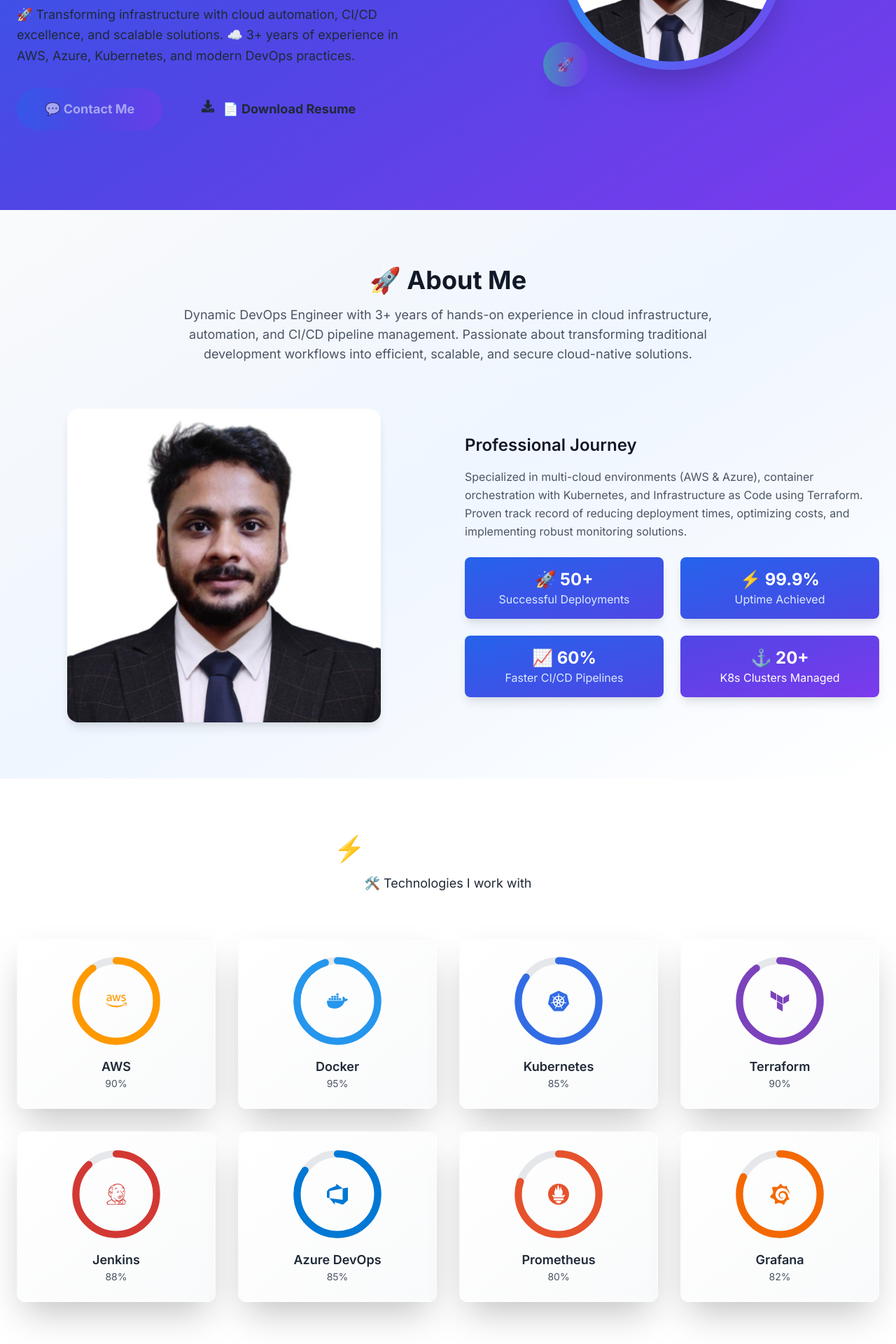
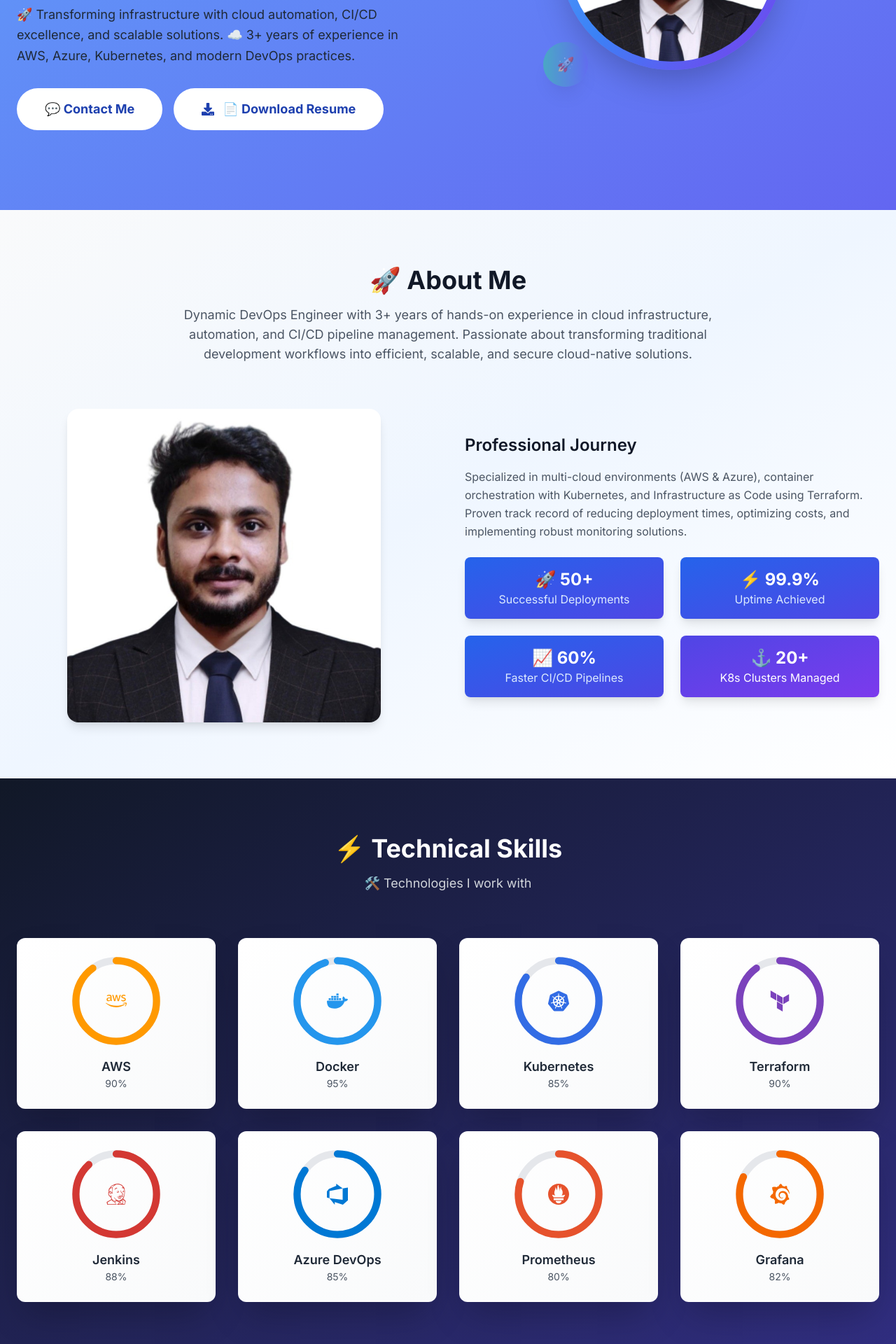
Before and after one commit to Bunnyrishi/bunnyrishi.github.io, a React (Create React App) app: page / in a window 1280 px wide. Shown: the part 500-2420 px from the top of the page at 70% size. Built offline with nearby package versions, Linux system fonts and the light colour scheme.

Commit message:
Use lighter hero colors and match button styles

```diff
--- a/src/App.js
+++ b/src/App.js
@@ -288,7 +288,7 @@ function Portfolio() {
       </header>
 
       {/* Hero Section */}
-      <section id="hero" className="min-h-screen flex items-center justify-center bg-gradient-to-br from-blue-600 via-indigo-600 to-purple-600 pt-20 relative overflow-hidden">
+      <section id="hero" className="min-h-screen flex items-center justify-center bg-gradient-to-br from-blue-400 via-sky-500 to-indigo-500 pt-20 relative overflow-hidden">
         {/* Animated Background Elements */}
         <div className="absolute inset-0 overflow-hidden">
           <div className="absolute -top-40 -right-40 w-80 h-80 bg-white/20 rounded-full blur-3xl animate-pulse"></div>
@@ -321,16 +321,16 @@ function Portfolio() {
               <div className="flex flex-wrap gap-4">
                 <button
                   onClick={() => scrollToSection('contact')}
-                  className="bg-gradient-to-r from-cyan-500 to-blue-600 text-white px-10 py-4 rounded-full font-bold text-lg hover:shadow-2xl transform hover:scale-110 transition-all duration-300 hover:from-cyan-600 hover:to-blue-700 relative z-10 animate-pulse hover:animate-none"
+                  className="bg-white text-blue-800 px-10 py-4 rounded-full font-bold text-lg hover:shadow-2xl transform hover:scale-110 transition-all duration-300 hover:bg-blue-50 relative z-10"
                 >
                   💬 Contact Me
                 </button>
                 <a
                   href="/Rishi_Gupta_Resume.pdf"
                   download="Rishi_Gupta_Resume.pdf"
-                  className="border-3 border-cyan-300 text-cyan-300 px-10 py-4 rounded-full font-bold text-lg hover:bg-cyan-300 hover:text-purple-900 transition-all duration-300 flex items-center gap-3 relative z-10 hover:shadow-xl transform hover:scale-105"
+                  className="bg-white text-blue-800 px-10 py-4 rounded-full font-bold text-lg hover:shadow-2xl transition-all duration-300 flex items-center gap-3 relative z-10 hover:bg-blue-50 transform hover:scale-110"
                 >
-                  <FaDownload className="animate-bounce" /> 📄 Download Resume
+                  <FaDownload /> 📄 Download Resume
                 </a>
               </div>
             </motion.div>
@@ -430,8 +430,7 @@ function Portfolio() {
       </section>
 
       {/* Skills Section */}
-      <section id="skills" className="py-20 bg-gradient-to-br from-slate-800 via-gray-800 to-blue-900 relative overflow-hidden">
-        <div className="absolute inset-0 bg-black/20"></div>
+      <section id="skills" className="py-20 bg-gradient-to-br from-gray-900 via-slate-800 to-indigo-900 relative overflow-hidden">
         <div className="max-w-7xl mx-auto px-6">
           <motion.div
             initial={{ opacity: 0, y: 50 }}
@@ -440,8 +439,8 @@ function Portfolio() {
             viewport={{ once: true }}
             className="text-center mb-16"
           >
-            <h2 className="text-4xl font-bold text-white mb-4 relative z-10">⚡ Technical Skills</h2>
-            <p className="text-lg text-slate-300 relative z-10">🛠️ Technologies I work with</p>
+            <h2 className="text-4xl font-bold text-white mb-4">⚡ Technical Skills</h2>
+            <p className="text-lg text-gray-300">🛠️ Technologies I work with</p>
           </motion.div>
 
           <div className="grid md:grid-cols-4 gap-8">
@@ -697,7 +696,7 @@ function Portfolio() {
       </section>
 
       {/* Contact Section */}
-      <section id="contact" className="py-20 bg-gradient-to-br from-slate-700 via-blue-800 to-indigo-800 relative overflow-hidden">
+      <section id="contact" className="py-20 bg-gradient-to-br from-gray-800 via-slate-700 to-blue-800 relative overflow-hidden">
         <div className="absolute inset-0">
           <div className="absolute top-10 left-10 w-32 h-32 bg-blue-400/10 rounded-full blur-xl animate-pulse"></div>
           <div className="absolute bottom-10 right-10 w-40 h-40 bg-slate-400/10 rounded-full blur-2xl animate-bounce"></div>
@@ -710,8 +709,8 @@ function Portfolio() {
             viewport={{ once: true }}
             className="text-center mb-16"
           >
-            <h2 className="text-4xl font-bold text-white mb-4 relative z-10">💬 Get In Touch</h2>
-            <p className="text-lg text-white/90 relative z-10">🚀 Let's discuss your next project</p>
+            <h2 className="text-4xl font-bold text-white mb-4">💬 Get In Touch</h2>
+            <p className="text-lg text-gray-300">🚀 Let's discuss your next project</p>
           </motion.div>
 
           <div className="grid md:grid-cols-2 gap-12">
```
Also changed, not shown: 8 other files (tests, documents, lock files or other folders).
